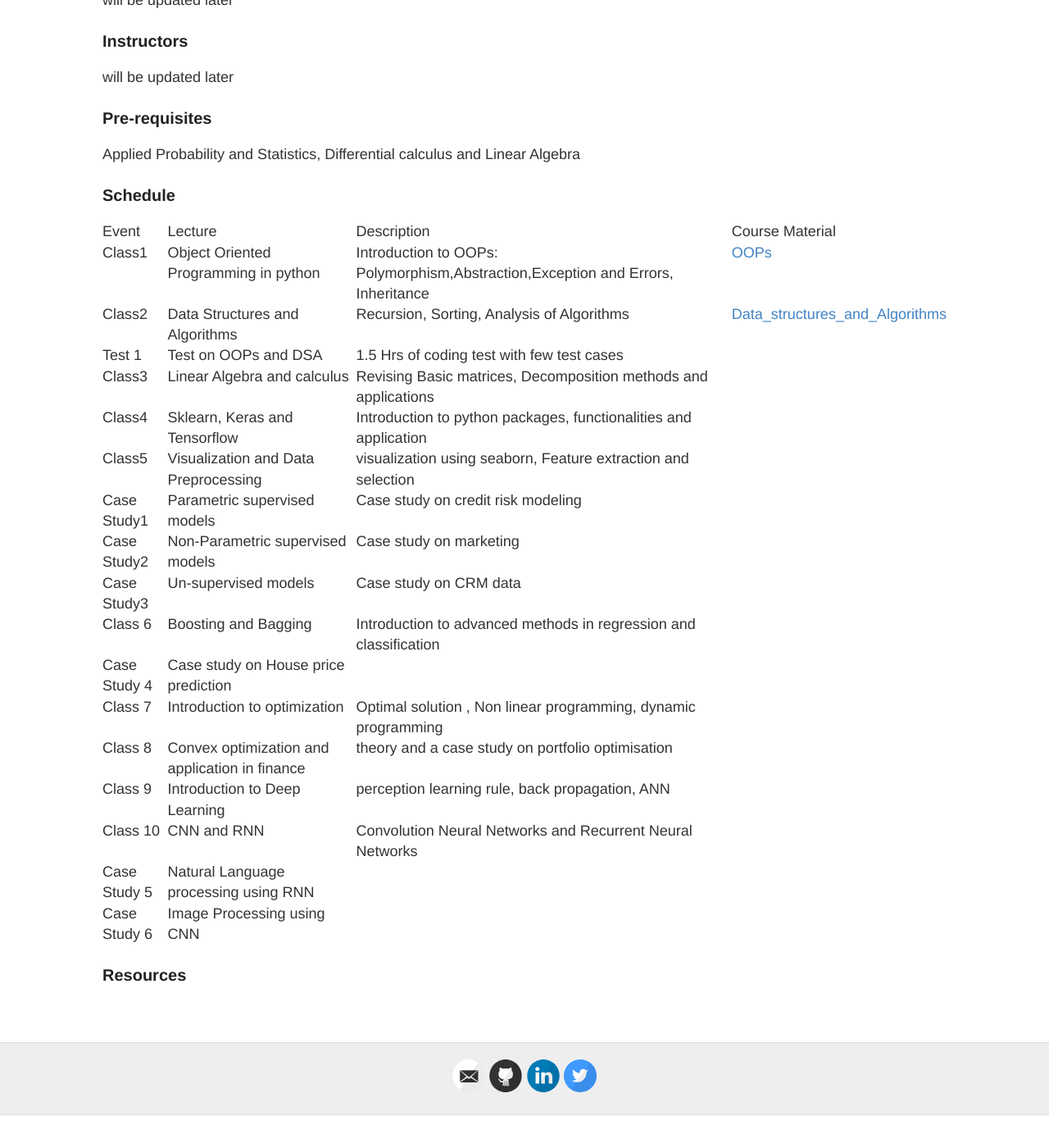
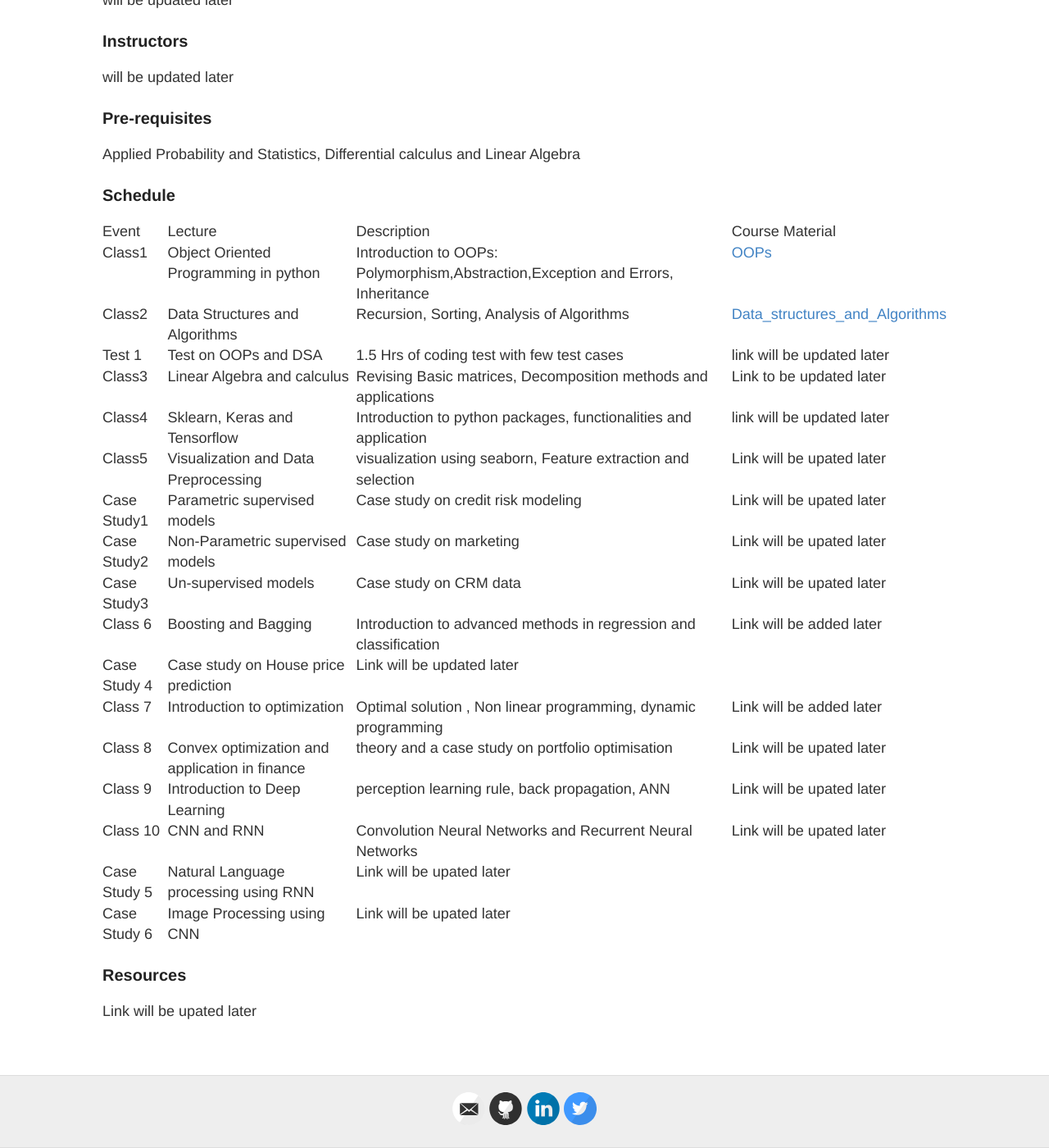
Before and after one commit to SR1608/karthickrajas.github.io, a Jekyll site: the page built from Course.md, in a window 1280 px wide and 1400 px high, scrolled down 511 px. Shown: the whole window at 82% size. Built offline with Jekyll 4.4.1, drawn with Linux system fonts in a browser that asks for light colours; before the commit the page ends 1871 px from its top, so only the background shows below that.

Commit message:
updating course page

```diff
--- a/Course.md
+++ b/Course.md
@@ -31,22 +31,22 @@ Event         |Lecture                   |Description
 --------------|--------------------------|----------------------------------------------------------------------------------|-------------------
 Class1 | Object Oriented Programming in python | Introduction to OOPs: Polymorphism,Abstraction,Exception and Errors, Inheritance| [OOPs](https://docs.google.com/presentation/d/1fgqTGp41PpGCkpjibzvxTNMvHpUywCxMlS9eBz7z9dQ/edit?usp=sharing)
 Class2 | Data Structures and Algorithms | Recursion, Sorting, Analysis of Algorithms | [Data_structures_and_Algorithms](https://docs.google.com/presentation/d/1OpwhNgd96OpZBcBEuBX3xnOhUMuH95-R8zwCldC5ypE/edit?usp=sharing)
-Test 1 | Test on OOPs and DSA | 1.5 Hrs of coding test with few test cases | <link will be updated later>
-Class3 | Linear Algebra and calculus | Revising Basic matrices, Decomposition methods and applications | <Link to be updated later>
-Class4 | Sklearn, Keras and Tensorflow | Introduction to python packages, functionalities and application | <link will be updated later>
-Class5 | Visualization and Data Preprocessing | visualization using seaborn, Feature extraction and selection | <Link will be upated later>
-Case Study1 | Parametric supervised models | Case study on credit risk modeling | <Link will be upated later>
-Case Study2 | Non-Parametric supervised models | Case study on marketing | <Link will be upated later>
-Case Study3 | Un-supervised models | Case study on CRM data | <Link will be upated later>
-Class 6| Boosting and Bagging | Introduction to advanced methods in regression and classification | <Link will be added later>
-Case Study 4| Case study on House price prediction | <Link will be updated later>
-Class 7| Introduction to optimization | Optimal solution , Non linear programming, dynamic programming | <Link will be added later>
-Class 8| Convex optimization and application in finance | theory and a case study on portfolio optimisation | <Link will be upated later>
-Class 9| Introduction to Deep Learning | perception learning rule, back propagation, ANN | <Link will be upated later>
-Class 10| CNN and RNN | Convolution Neural Networks and Recurrent Neural Networks | <Link will be upated later>
-Case Study 5| Natural Language processing using RNN | <Link will be upated later>
-Case Study 6| Image Processing using CNN | <Link will be upated later>
+Test 1 | Test on OOPs and DSA | 1.5 Hrs of coding test with few test cases | link will be updated later
+Class3 | Linear Algebra and calculus | Revising Basic matrices, Decomposition methods and applications | Link to be updated later
+Class4 | Sklearn, Keras and Tensorflow | Introduction to python packages, functionalities and application | link will be updated later
+Class5 | Visualization and Data Preprocessing | visualization using seaborn, Feature extraction and selection | Link will be upated later
+Case Study1 | Parametric supervised models | Case study on credit risk modeling | Link will be upated later
+Case Study2 | Non-Parametric supervised models | Case study on marketing | Link will be upated later
+Case Study3 | Un-supervised models | Case study on CRM data | Link will be upated later
+Class 6| Boosting and Bagging | Introduction to advanced methods in regression and classification | Link will be added later
+Case Study 4| Case study on House price prediction | Link will be updated later
+Class 7| Introduction to optimization | Optimal solution , Non linear programming, dynamic programming | Link will be added later
+Class 8| Convex optimization and application in finance | theory and a case study on portfolio optimisation | Link will be upated later
+Class 9| Introduction to Deep Learning | perception learning rule, back propagation, ANN | Link will be upated later
+Class 10| CNN and RNN | Convolution Neural Networks and Recurrent Neural Networks | Link will be upated later
+Case Study 5| Natural Language processing using RNN | Link will be upated later
+Case Study 6| Image Processing using CNN | Link will be upated later
 
 ### Resources
 
-<Link will be upated later>
+Link will be upated later
```
